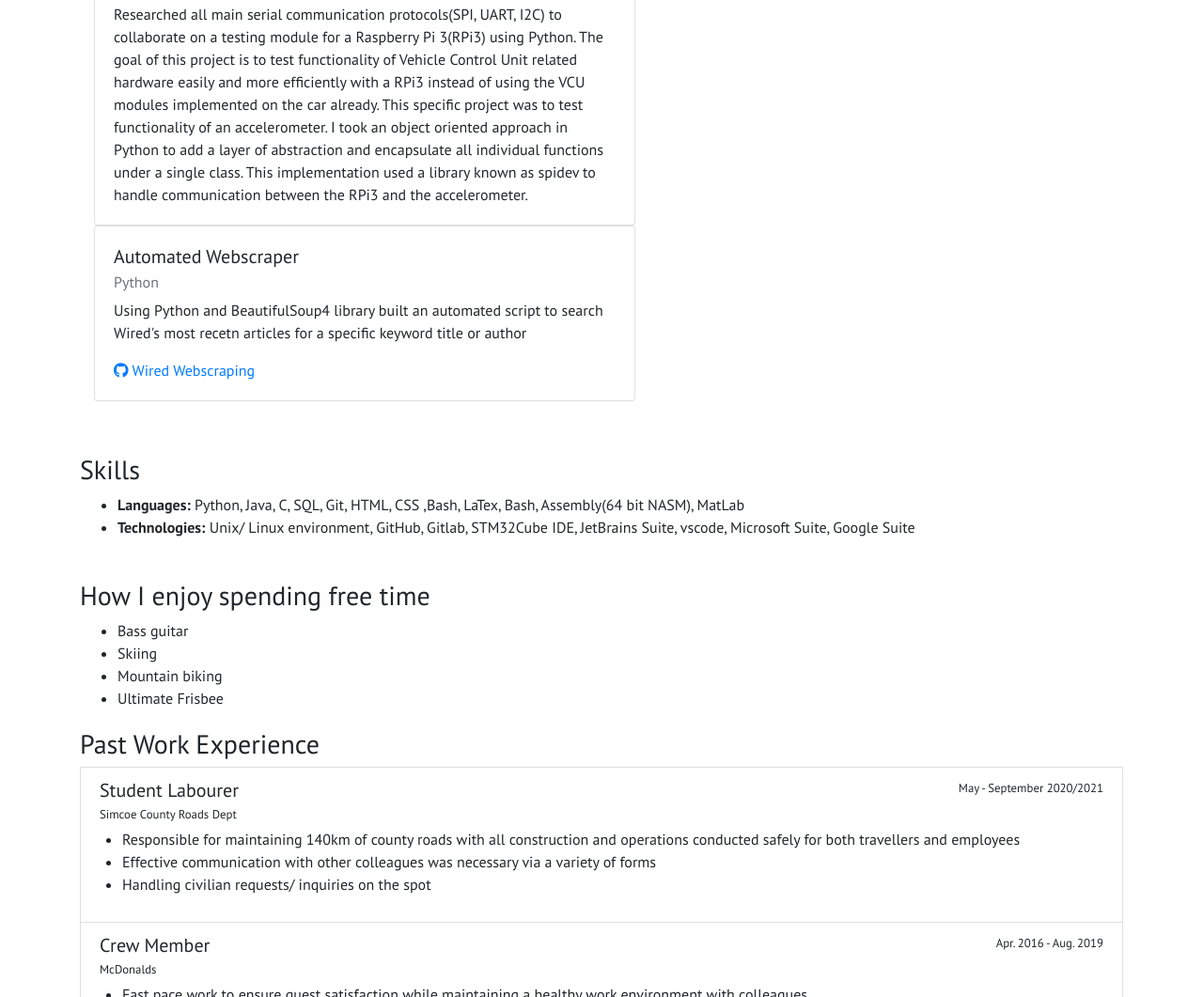
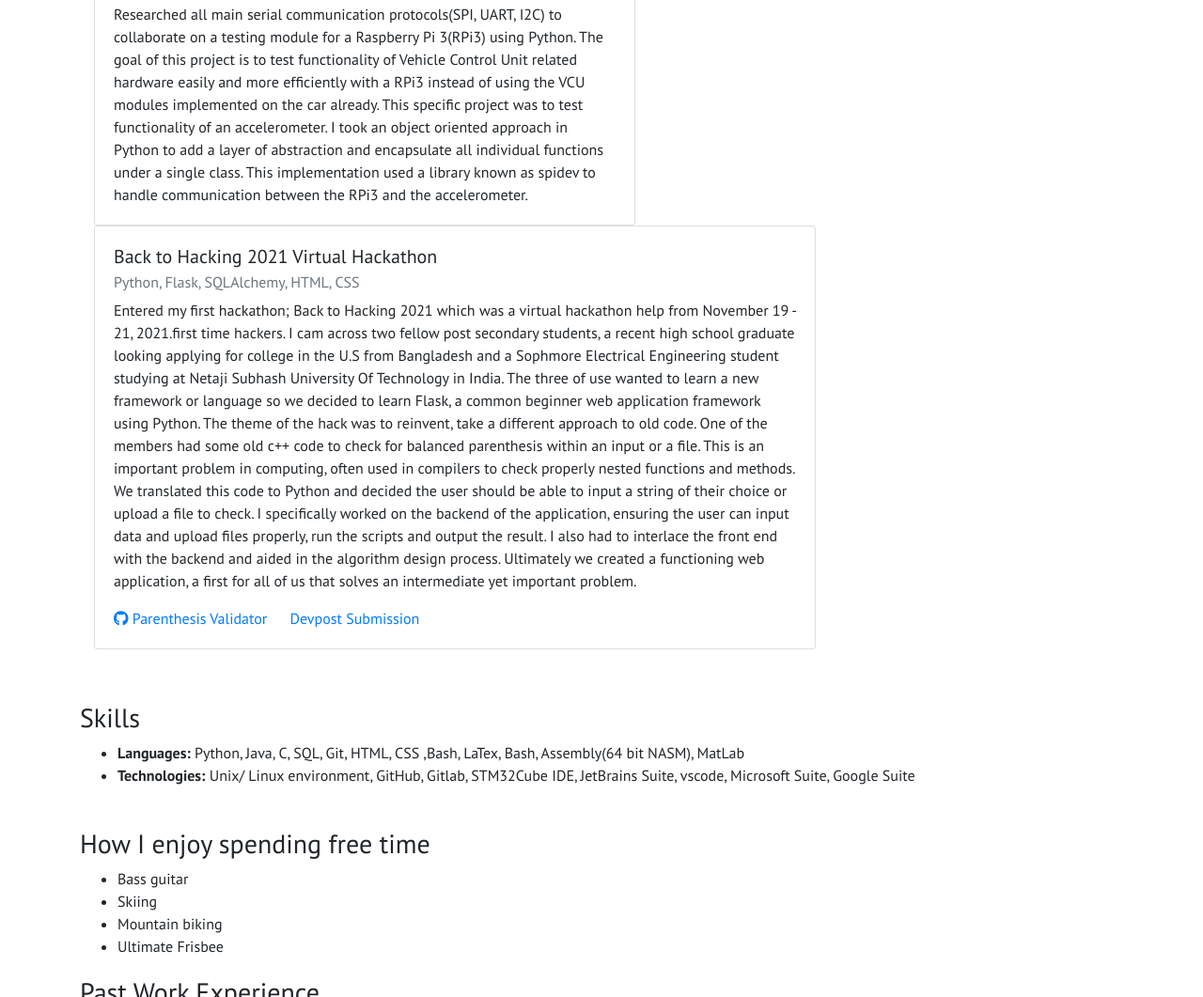
Before and after one commit to jlangner15/jlangner15.github.io, a plain HTML site: page index.html in a window 1280 px wide. Shown: the part 1527-2588 px from the top of the page at 94% size. Drawn offline with nearby package versions, Linux system fonts and the light colour scheme.

Commit message:
Updated projects to include Back to Hacking

```diff
--- a/index.html
+++ b/index.html
@@ -141,13 +141,27 @@
                     </div>
 
                     <!-- Project Card  -->
-                    <div class="card" style="width: 36rem;">
+                    <div class="card" style="width: 48rem;">
                         <div class="card-body">
-                            <h5 class="card-title">Automated Webscraper</h5>
-                            <h6 class="card-subtitle mb-2 text-muted">Python</h6>
-                            <p class="card-text">Using Python and BeautifulSoup4 library built an automated script to search Wired's most recetn articles for a specific keyword title or author</p>
-                            <a href="https://github.com/jlangner15/Wired-Webscraping" target="_blank" class="card-link">
-                                <i class="fab fa-github"></i> Wired Webscraping
+                            <h5 class="card-title">Back to Hacking 2021 Virtual Hackathon</h5>
+                            <h6 class="card-subtitle mb-2 text-muted">Python, Flask, SQLAlchemy, HTML, CSS </h6>
+                            <p class="card-text">
+                                Entered my first hackathon; Back to Hacking 2021 which was a virtual hackathon help from November 19 - 21, 2021.first time hackers.
+                                I cam across two fellow post secondary students, a recent high school graduate looking applying for college in the U.S from Bangladesh
+                                and a Sophmore Electrical Engineering student studying at Netaji Subhash University Of Technology in India.
+                                The three of use wanted to learn a new framework or language so we decided to learn Flask, a common beginner web application framework using Python.
+                                The theme of the hack was to reinvent, take a different approach to old code. One of the members had some old c++ code to check for balanced parenthesis
+                                within an input or a file. This is an important problem in computing, often used in compilers to check properly nested functions and methods.
+                                We translated this code to Python and decided the user should be able to input a string of their choice or upload a file to check.
+                                I specifically worked on the backend of the application, ensuring the user can input data and upload files properly, run the scripts and output the result.
+                                I also had to interlace the front end with the backend and aided in the algorithm design process. Ultimately we created a functioning web application, a first for all of us
+                                that solves an intermediate yet important problem.
+                            </p>
+                            <a href="https://github.com/jlangner15/parenthesisCheck" target="_blank" class="card-link">
+                                <i class="fab fa-github"></i> Parenthesis Validator
+                            </a>
+                            <a href="https://devpost.com/software/parenthesis-validator" target="_blank" class="card-link">
+                                Devpost Submission
                             </a>
                         </div>
                     </div>
```
